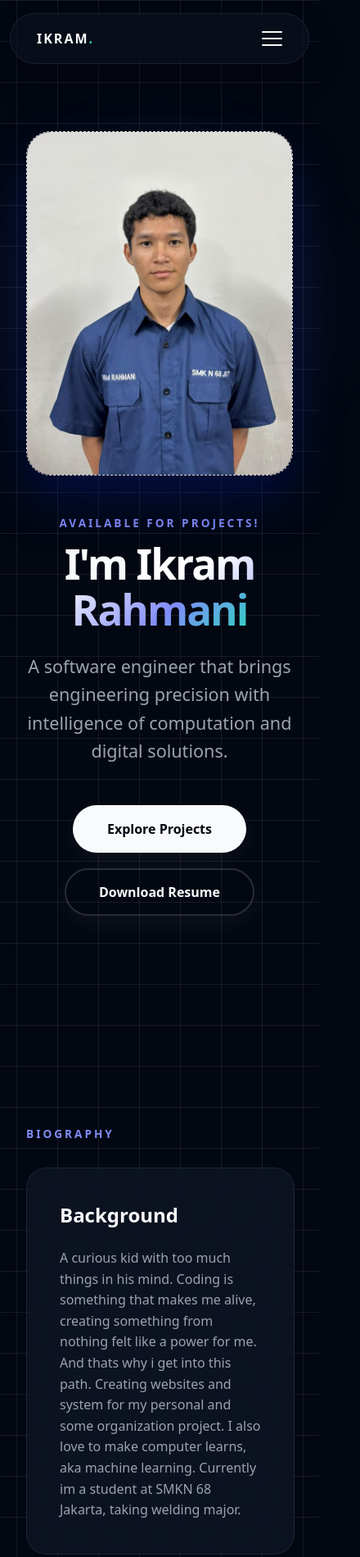
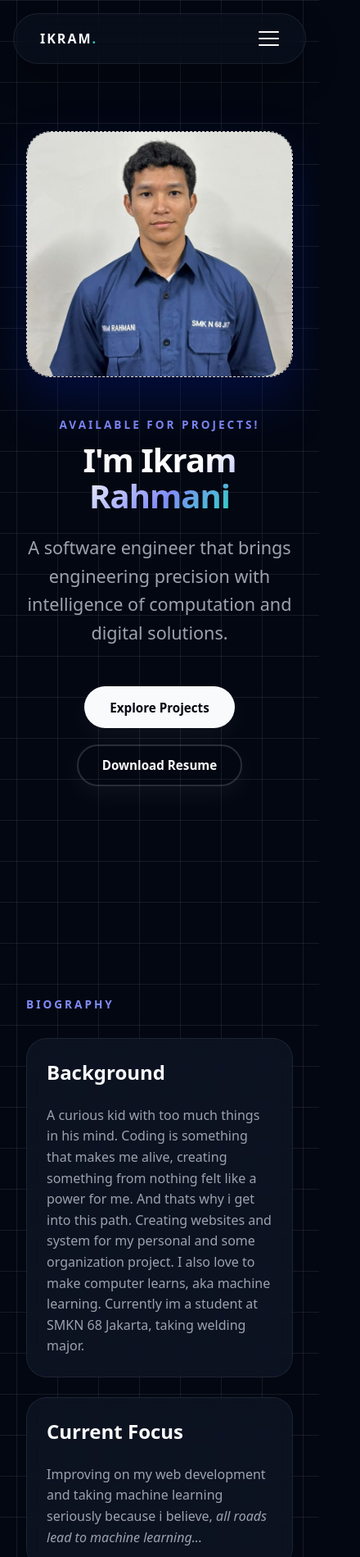
Before and after one commit to ikrahmn/ikrahmn.github.io, a plain HTML site: page index.html in a window 390 px wide. Shown: the top 1899 px of the page at 82% size, 440 px wide, since content can reach past the window. Drawn offline with Linux system fonts and the light colour scheme.

Commit message:
Fix mobile responsive FINAL

```diff
--- a/css/style.css
+++ b/css/style.css
@@ -36,7 +36,8 @@ header {
 }
 
 body {
-    overflow-x: clip;
+    overflow-x: hidden;
+    width: 100%;
     background-image:
         linear-gradient(var(--border-subtle) 1px, transparent 1px),
         linear-gradient(90deg, var(--border-subtle) 1px, transparent 1px);
@@ -54,6 +55,7 @@ html {
     scroll-behavior: smooth;
     background-color: var(--bg-base);
     color: var(--text-heading);
+    overflow-x: hidden;
 }
 html::-webkit-scrollbar {
     display: none;
@@ -163,8 +165,8 @@ html::-webkit-scrollbar {
 }
 .image-glow {
     position: absolute;
-    width: 150%;
-    height: 150%;
+    width: 100%;
+    height: 100%;
     background: radial-gradient(circle, rgba(129, 140, 248, 0.12) 0%, transparent 65%);
     z-index: -1;
     filter: blur(20px);
@@ -646,7 +648,8 @@ html::-webkit-scrollbar {
         font-size: 3.2rem;
     }
     header {
-        width: calc(100% - 1.5rem);
+        text-align: center;
+        width: calc(100% - 2rem);
         top: 1rem;
     }
     .hamburger {
@@ -685,4 +688,36 @@ html::-webkit-scrollbar {
     .hamburger.active span:nth-child(3) {
         transform: translateY(-8px) rotate(-45deg);
     }
+    .timeline {
+        margin-left: 0;
+    }
+    .project-tags {
+        flex-wrap: wrap;
+    }
 }
+
+@media (max-width: 480px) {
+    .name {
+        font-size: 2.5rem;
+        letter-spacing: -1px;
+    }
+    .contact-subtitle {
+        font-size: 1.8rem;
+    }
+    .section-title {
+        font-size: 1.8rem;
+    }
+    .photo-placeholder {
+        height: 300px;
+    }
+    .about-cell {
+        padding: 1.5rem;
+    }
+    .project-content {
+        padding: 1.5rem;
+    }
+    .btn-class {
+        padding: 0.85rem 1.8rem;
+        font-size: 0.95rem;
+    }
+}
--- a/index.html
+++ b/index.html
@@ -70,7 +70,7 @@
 
                 <!-- High Impact Achievements Section -->
                 <div class="about-cell cell-large achievements-cell">
-                    <h3>Key Achievements</h3>
+                    <h3>My Achievements</h3>
                     <div class="achievement-list">
                         <div class="achievement-item">
                             <span class="achievement-badge gold">1st</span>
@@ -245,7 +245,7 @@
             </form>
 
             <div class="social-links-section">
-                <h3 class="social-title">REACH OUT TO ME</h3>
+                <h3 class="social-title">Reach Out!</h3>
                 <div class="social-pills">
                     <a href="https://github.com" target="_blank" class="social-pill">GitHub</a>
                     <a href="https://linkedin.com" target="_blank" class="social-pill">LinkedIn</a>
```
Also changed, not shown: 1 other file.
